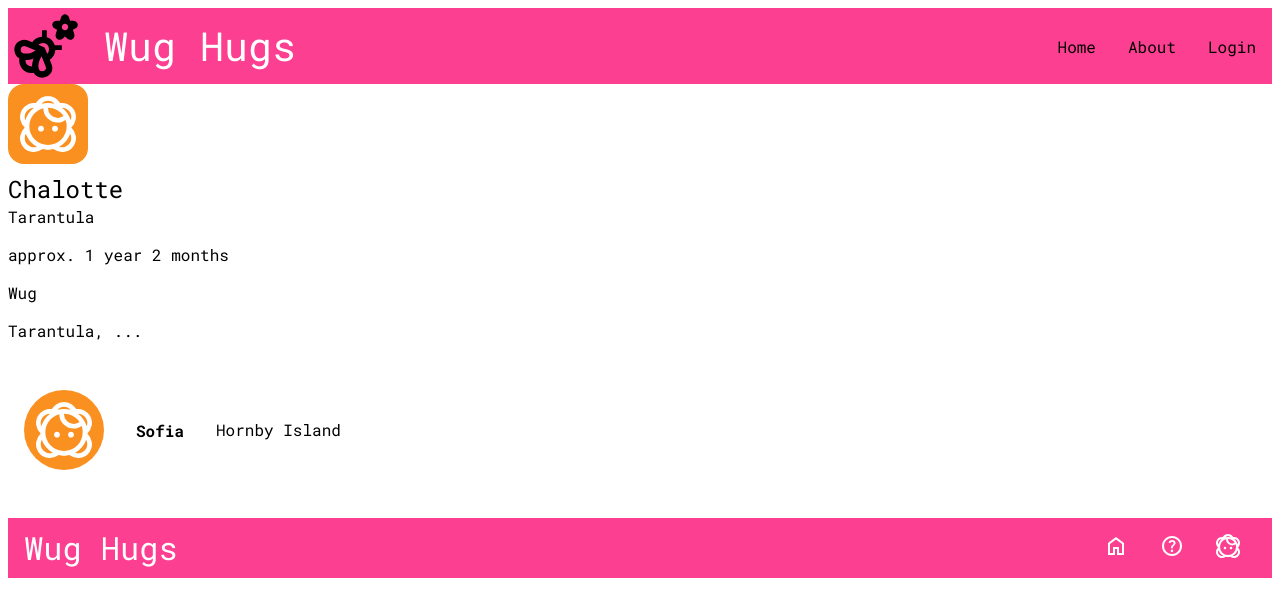
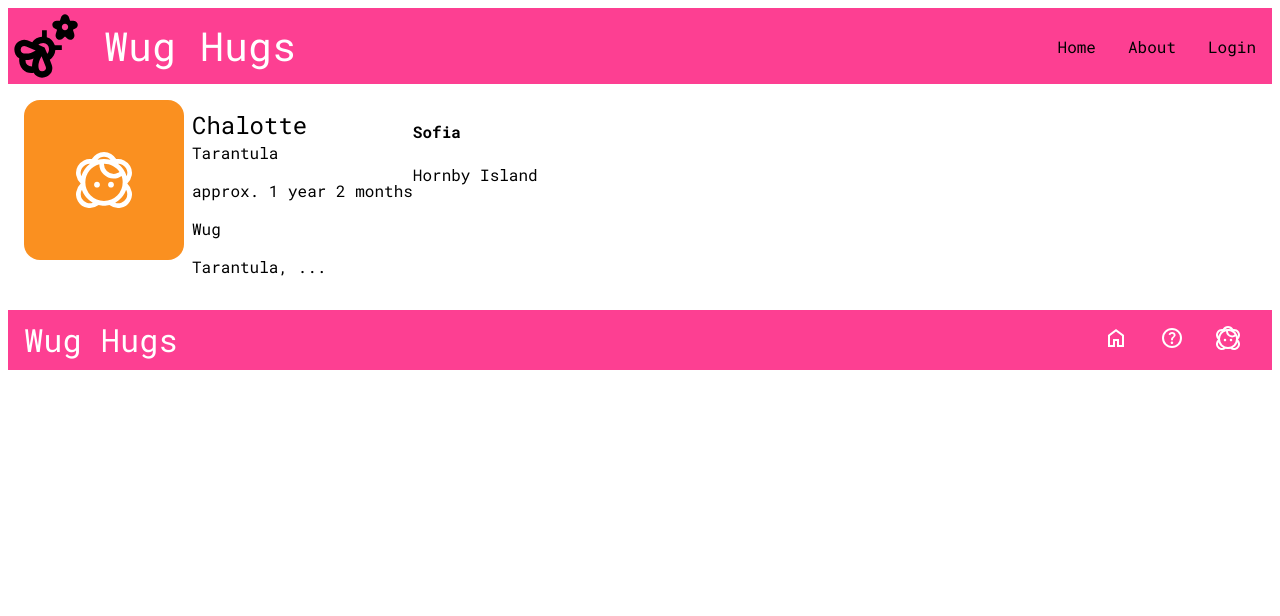
Before and after one commit to spaco22/wughugs-client, a React (Vite) app: page /wug in a window 1280 px wide. Shown: the top 616 px of the page. Built offline with nearby package versions, Linux system fonts and the light colour scheme.

Commit message:
modify classnames to avoid style conflict

```diff
--- a/src/Pages/WugPage/WugPage.jsx
+++ b/src/Pages/WugPage/WugPage.jsx
@@ -3,22 +3,24 @@ import "./WugPage.scss";
 
 function WugPage() {
   return (
-    <main className="wug">
+    <main className="wug-page">
 
       <section className="wug__details">
       <article className="wug">
         <div className="wug__img"></div>
+        <div className="wug__text">
         <h3 className="wug__name">Chalotte</h3>
         <p className="wug__species">Tarantula</p>
         <p className="wug__age"> approx. 1 year 2 months</p>
         <p className="wug__type">Wug</p>
         <p className="wug__common-names">Tarantula, ...</p>
+        </div>
       </article>
 
-      <article className="user">
-        <div className="user__img"></div>
-        <h4 className="user__name">Sofia</h4>
-        <p className="user__location">Hornby Island</p>
+      <article className="wug-user">
+        <div className="wug-user__img"></div>
+        <h4 className="wug-user__name">Sofia</h4>
+        <p className="wug-user__location">Hornby Island</p>
 
       </article>
       </section>
--- a/src/Pages/WugPage/WugPage.scss
+++ b/src/Pages/WugPage/WugPage.scss
@@ -2,3 +2,31 @@
 @use "../../styles/partials/global" as *;
 @use "../../styles/partials/mixins" as *;
 @use "../../styles/partials/variables" as *;
+
+.wug-page {
+    margin: 1rem;
+}
+
+.wug__details {
+    display: flex;
+}
+
+.wug {
+    display: flex;
+    gap: 0.5rem;
+
+    &__img{
+        background-color: $wugorange;
+        width: 10rem;
+        height: 10rem;
+        border-radius: 1rem;
+        background-image: url("../../assets/icons/login-w.svg");
+        background-size: 3.5rem;
+        background-repeat: no-repeat;
+        background-position: center;
+    }
+}
+
+.user {
+    margin: 0;
+}
```
